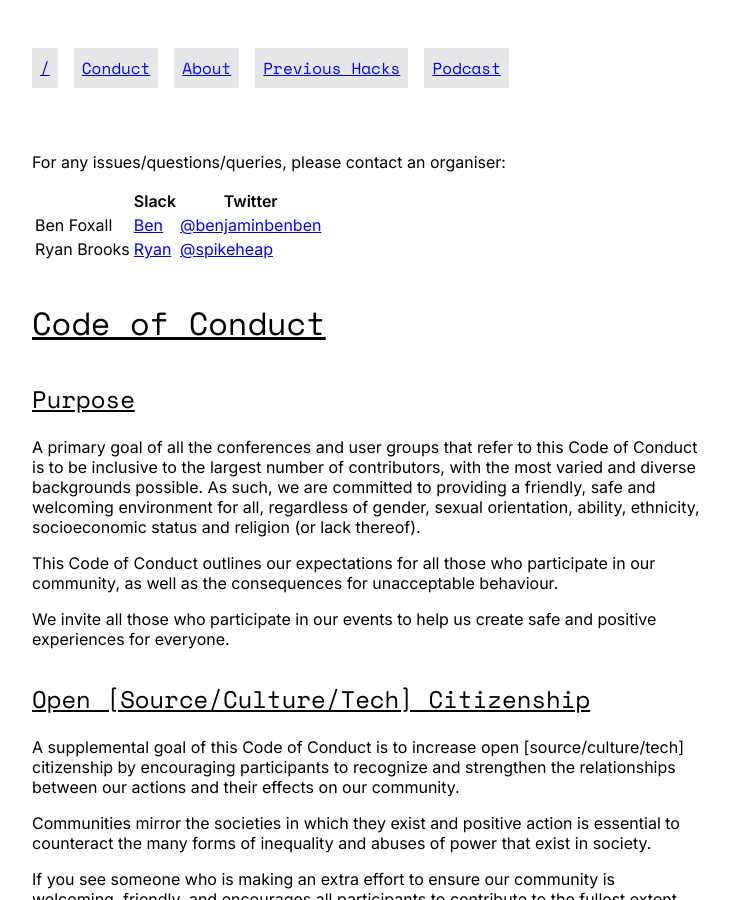
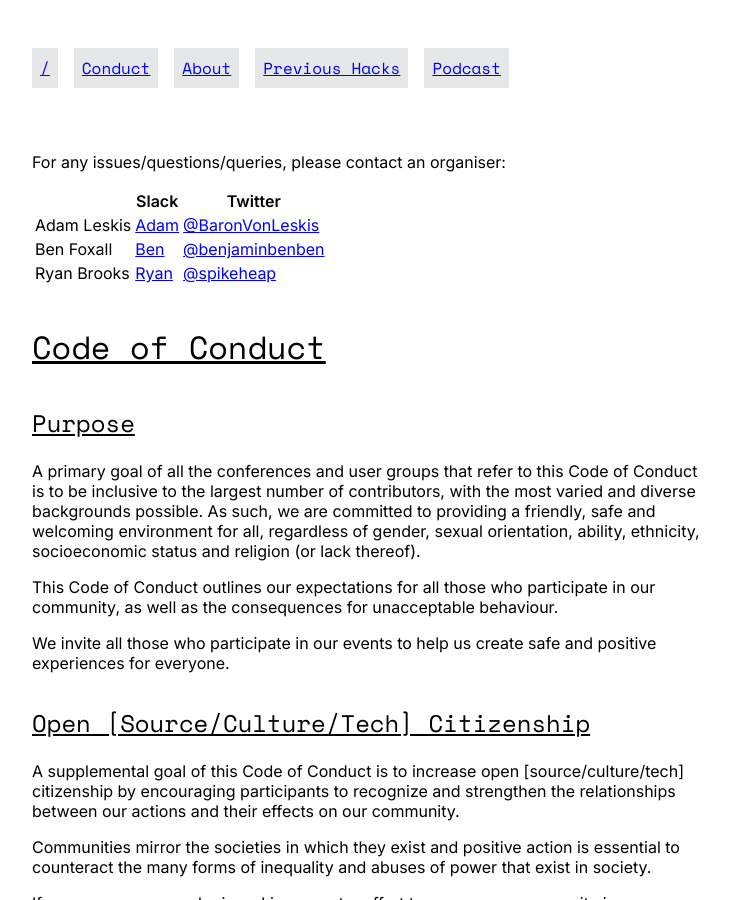
Before and after one commit to remotehack/remotehack.github.io, a Jekyll site: the page built from code-of-conduct.md, in a window 1280 px wide and 900 px high. Shown: the whole window, without its empty margins (272-1001 px from the left). Built offline with Jekyll 4.4.1, drawn with Linux system fonts in a browser that asks for light colours.

Commit message:
Update organiser links on code of conduct

```diff
--- a/code-of-conduct.md
+++ b/code-of-conduct.md
@@ -6,6 +6,7 @@ For any issues/questions/queries, please contact an organiser:
 
 |             | Slack                                                  | Twitter                                                |
 | ----------- | ------------------------------------------------------ | ------------------------------------------------------ |
+| Adam Leskis | [Adam](https://remote-hack.slack.com/team/U010R59RE4D) | [@BaronVonLeskis](https://twitter.com/@BaronVonLeskis) |
 | Ben Foxall  | [Ben](https://remote-hack.slack.com/team/U010PB5GB4N)  | [@benjaminbenben](https://twitter.com/@benjaminbenben) |
 | Ryan Brooks | [Ryan](https://remote-hack.slack.com/team/U010MNGLJ1K) | [@spikeheap](https://twitter.com/@spikeheap)           |
 
```
